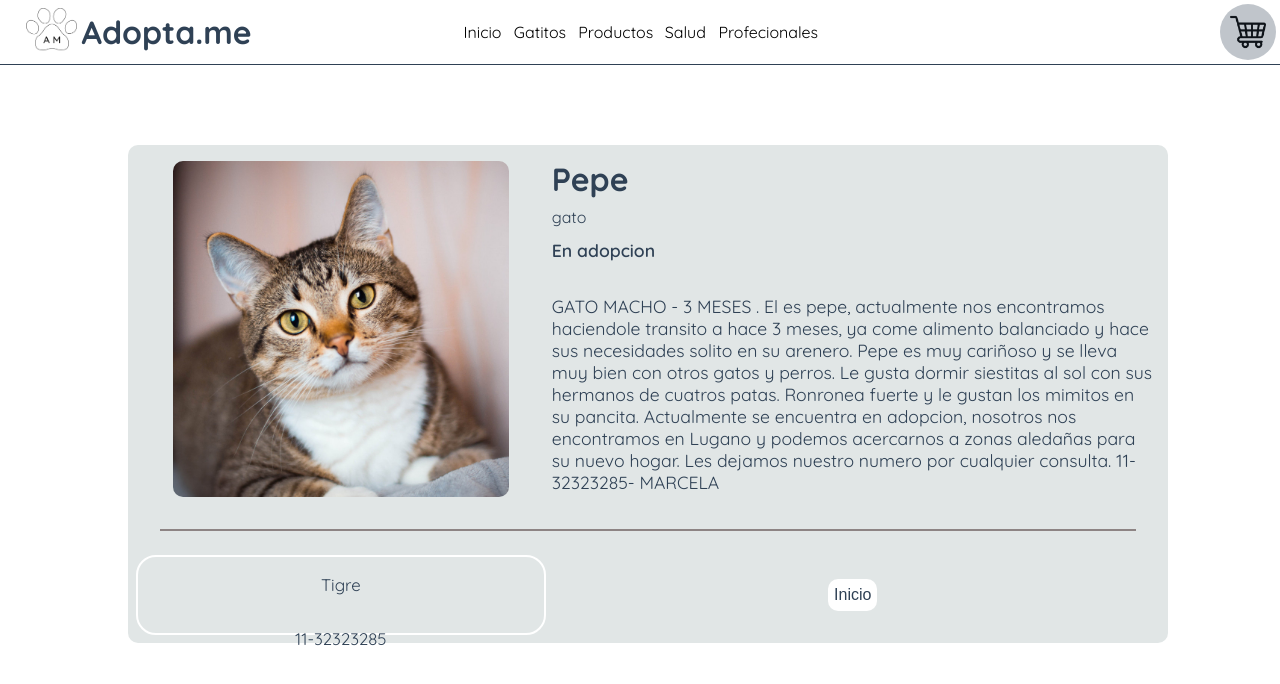
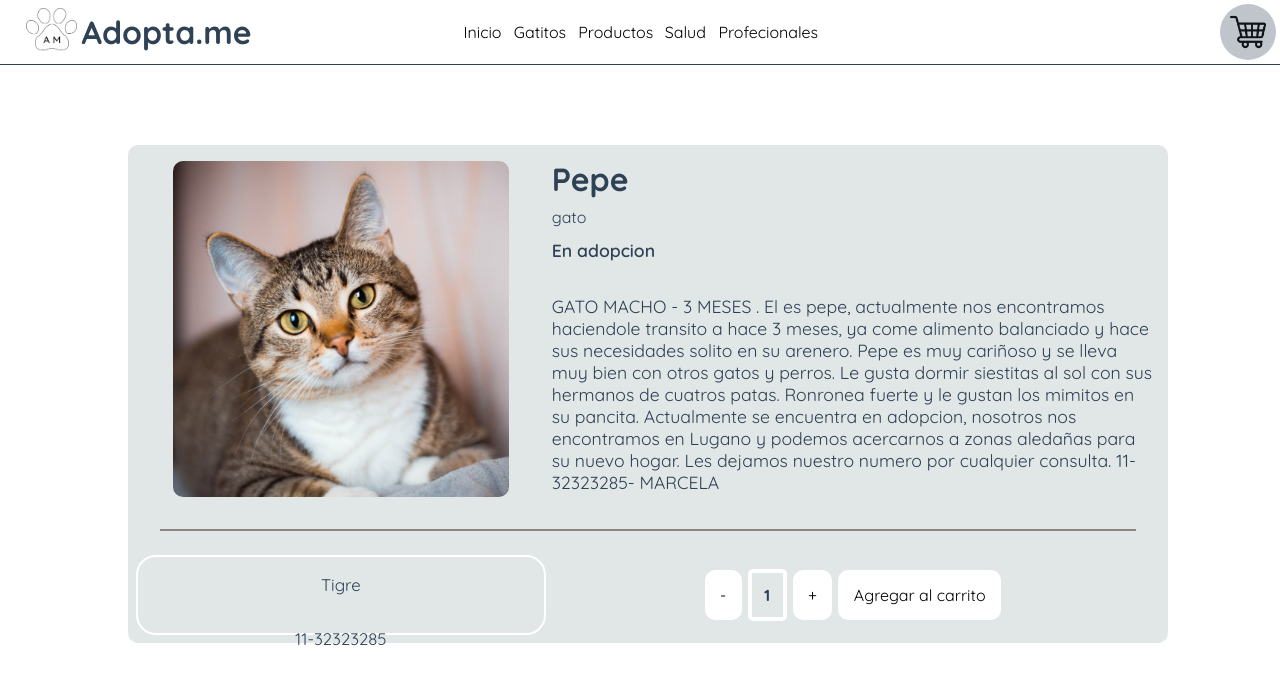
Before and after one commit to pablonobile99/proyecto-nobile, a React (Vite) app: page /item/1 in a window 1280 px wide. Shown: the top 684 px of the page. Built offline with nearby package versions, Linux system fonts and the light colour scheme.

Commit message:
contador + carrito

```diff
--- a/src/asyncmock.js
+++ b/src/asyncmock.js
@@ -1,22 +1,22 @@
 const productos = [
-    { id: 1, nombre: "Pepe", precio: "En adopcion", img: "../public/Images/g1.jpg", idCat: "gato", zona: "Tigre", tel: "11-32323285", detail: "GATO MACHO - 3 MESES . El es pepe, actualmente nos encontramos haciendole transito a hace 3 meses, ya come alimento balanciado y hace sus necesidades solito en su arenero. Pepe es muy cariñoso y se lleva muy bien con otros gatos y perros. Le gusta dormir siestitas al sol con sus hermanos de cuatros patas. Ronronea fuerte y le gustan los mimitos en su pancita. Actualmente se encuentra en adopcion, nosotros nos encontramos en Lugano y podemos acercarnos a zonas aledañas para su nuevo hogar. Les dejamos nuestro numero por cualquier consulta. 11-32323285- MARCELA" },
-    { id: 2, nombre: "Mishi", precio: "En adopcion", img: "../public/Images/g2.jpg", idCat: "gato", zona: "Tigre", tel: "11-32323285", detail: "asd \n asd" },
-    { id: 3, nombre: "Saga", precio: "En adopcion", img: "../public/Images/g3.jpg", idCat: "gato", zona: "Tigre", tel: "11-32323285", detail: "Hola soy un gato bonito" },
-    { id: 4, nombre: "Poncho", precio: "En adopcion", img: "../public/Images/g4.jpg", idCat: "gato", zona: "Tigre", tel: "11-32323285", detail: "Hola soy un gato bonito" },
-    { id: 5, nombre: "Hipo", precio: "En adopcion", img: "../public/Images/g5.jpg", idCat: "gato", zona: "Tigre", tel: "11-32323285", detail: "Hola soy un gato bonito" },
-    { id: 6, nombre: "Spike", precio: "En adopcion", img: "../public/Images/g6.jpg", idCat: "gato", zona: "Tigre", tel: "11-32323285", detail: "Hola soy un gato bonito" },
-    { id: 7, nombre: "Transportadora para gatos", precio: "15.000$", img: "../public/Images/transp.jpg", zona: "Tigre", tel: "11-32323285", idCat: "productos", detail: "transportadora myuy bonita" },
-    { id: 8, nombre: "Rascador", precio: "9.900$", img: "../public/Images/rasca.png", idCat: "productos", zona: "Tigre", tel: "11-32323285", detail: "rascador bonito para tu gato" },
-    { id: 9, nombre: "Juguete de ratón", precio: "5.400$", img: "../public/Images/raton.jpg", idCat: "productos", zona: "Tigre", tel: "11-32323285", detail: "jugete bonito" },
-    { id: 10, nombre: "Arnes para gato", precio: "8.000$", img: "../public/Images/arnes.png", idCat: "productos", zona: "Tigre", tel: "11-32323285", detail: "arnes para gatos bonitos" },
-    { id: 11, nombre: "Pipeta para gatos", precio: "5.000$", img: "../public/Images/pipeta.jpg", idCat: "salud", zona: "Tigre", tel: "11-32323285", detail: "pipeta para gatos bonitos" },
-    { id: 12, nombre: "Comida balanceada xKg", precio: "3.750$", img: "../public/Images/comida.jpg", idCat: "salud", zona: "Tigre", tel: "11-32323285", detail: "comida para gatos bonitos" },
-    { id: 13, nombre: "Comida gatos bebe x Kg", precio: "4.600$", img: "../public/Images/bebe.jpg", idCat: "salud", zona: "Tigre", tel: "11-32323285", detail: "comida para gatos bebes bonitos" },
-    { id: 14, nombre: "Piedras de arenero Bolsa 2Kg", precio: "7.000$", img: "../public/Images/piedras.png", zona: "Tigre", tel: "11-32323285", idCat: "salud", detail: "piedras para gatos bonitos" },
-    { id: 15, nombre: "Veterinario El Salvador", precio: "-", img: "../public/Images/v1.jpg", idCat: "profecionales", zona: "Tigre", tel: "11-32323285", detail: "veterinaria bonita a la calle" },
-    { id: 16, nombre: "Particular PetPet", precio: "-", img: "../public/Images/v2.jpg", idCat: "profecionales", zona: "Tigre", tel: "11-32323285", detail: "veterinaria bonita a la calle" },
-    { id: 17, nombre: "Veterinario particular", precio: "-", img: "../public/Images/v3.jpg", idCat: "profecionales", zona: "Tigre", tel: "11-32323285", detail: "veterinaria bonita a la calle" },
-    { id: 18, nombre: "Veterinaria Mascotitas", precio: "-", img: "../public/Images/v4.jpg", idCat: "profecionales", zona: "Tigre", tel: "11-32323285", detail: "veterinaria bonita a la calle" }
+    { id: 1, nombre: "Pepe", stock: 10, precio: "En adopcion", img: "../public/Images/g1.jpg", idCat: "gato", zona: "Tigre", tel: "11-32323285", detail: "GATO MACHO - 3 MESES . El es pepe, actualmente nos encontramos haciendole transito a hace 3 meses, ya come alimento balanciado y hace sus necesidades solito en su arenero. Pepe es muy cariñoso y se lleva muy bien con otros gatos y perros. Le gusta dormir siestitas al sol con sus hermanos de cuatros patas. Ronronea fuerte y le gustan los mimitos en su pancita. Actualmente se encuentra en adopcion, nosotros nos encontramos en Lugano y podemos acercarnos a zonas aledañas para su nuevo hogar. Les dejamos nuestro numero por cualquier consulta. 11-32323285- MARCELA" },
+    { id: 2, nombre: "Mishi", stock: 1, precio: "En adopcion", img: "../public/Images/g2.jpg", idCat: "gato", zona: "Tigre", tel: "11-32323285", detail: "asd \n asd" },
+    { id: 3, nombre: "Saga", stock: 1, precio: "En adopcion", img: "../public/Images/g3.jpg", idCat: "gato", zona: "Tigre", tel: "11-32323285", detail: "Hola soy un gato bonito" },
+    { id: 4, nombre: "Poncho", stock: 1, precio: "En adopcion", img: "../public/Images/g4.jpg", idCat: "gato", zona: "Tigre", tel: "11-32323285", detail: "Hola soy un gato bonito" },
+    { id: 5, nombre: "Hipo", stock: 1, precio: "En adopcion", img: "../public/Images/g5.jpg", idCat: "gato", zona: "Tigre", tel: "11-32323285", detail: "Hola soy un gato bonito" },
+    { id: 6, nombre: "Spike", stock: 1, precio: "En adopcion", img: "../public/Images/g6.jpg", idCat: "gato", zona: "Tigre", tel: "11-32323285", detail: "Hola soy un gato bonito" },
+    { id: 7, nombre: "Transportadora para gatos", stock: 1, precio: "15.000$", img: "../public/Images/transp.jpg", zona: "Tigre", tel: "11-32323285", idCat: "productos", detail: "transportadora myuy bonita" },
+    { id: 8, nombre: "Rascador", stock: 1, precio: "9.900$", img: "../public/Images/rasca.png", idCat: "productos", zona: "Tigre", tel: "11-32323285", detail: "rascador bonito para tu gato" },
+    { id: 9, nombre: "Juguete de ratón", stock: 1, precio: "5.400$", img: "../public/Images/raton.jpg", idCat: "productos", zona: "Tigre", tel: "11-32323285", detail: "jugete bonito" },
+    { id: 10, nombre: "Arnes para gato", stock: 1, precio: "8.000$", img: "../public/Images/arnes.png", idCat: "productos", zona: "Tigre", tel: "11-32323285", detail: "arnes para gatos bonitos" },
+    { id: 11, nombre: "Pipeta para gatos", stock: 1, precio: "5.000$", img: "../public/Images/pipeta.jpg", idCat: "salud", zona: "Tigre", tel: "11-32323285", detail: "pipeta para gatos bonitos" },
+    { id: 12, nombre: "Comida balanceada xKg", stock: 1, precio: "3.750$", img: "../public/Images/comida.jpg", idCat: "salud", zona: "Tigre", tel: "11-32323285", detail: "comida para gatos bonitos" },
+    { id: 13, nombre: "Comida gatos bebe x Kg", stock: 1, precio: "4.600$", img: "../public/Images/bebe.jpg", idCat: "salud", zona: "Tigre", tel: "11-32323285", detail: "comida para gatos bebes bonitos" },
+    { id: 14, nombre: "Piedras de arenero Bolsa 2Kg", stock: 1, precio: "7.000$", img: "../public/Images/piedras.png", zona: "Tigre", tel: "11-32323285", idCat: "salud", detail: "piedras para gatos bonitos" },
+    { id: 15, nombre: "Veterinario El Salvador", stock: 1, precio: "-", img: "../public/Images/v1.jpg", idCat: "profecionales", zona: "Tigre", tel: "11-32323285", detail: "veterinaria bonita a la calle" },
+    { id: 16, nombre: "Particular PetPet", stock: 1, precio: "-", img: "../public/Images/v2.jpg", idCat: "profecionales", zona: "Tigre", tel: "11-32323285", detail: "veterinaria bonita a la calle" },
+    { id: 17, nombre: "Veterinario particular", stock: 1, precio: "-", img: "../public/Images/v3.jpg", idCat: "profecionales", zona: "Tigre", tel: "11-32323285", detail: "veterinaria bonita a la calle" },
+    { id: 18, nombre: "Veterinaria Mascotitas", stock: 1, precio: "-", img: "../public/Images/v4.jpg", idCat: "profecionales", zona: "Tigre", tel: "11-32323285", detail: "veterinaria bonita a la calle" }
 
 
 ]
--- /dev/null
+++ b/src/componentes/Contador/Contador.css
@@ -0,0 +1,39 @@
+.boton-carrito-contador{
+    display: inline;
+    margin: 1%;
+    font-size: medium;
+    display: flex;
+    align-items: center;
+    justify-content: center;
+    background-color: var(--BotonMenuColor);
+    border: 0;
+    border-radius: 10px;
+    font-family: "Quicksand", serif;
+    padding: 5%;
+}
+
+.boton-carrito-contador:hover{
+    background-color: var(--BotonMenuColorHobber);
+    transition: all 50ms ease-out;
+}
+
+.box-contador{
+    display: flex;
+    justify-content: center;
+    align-items: center;
+    width: 50%;
+
+}
+
+.carrito-contador{
+    display: inline;
+    margin: 1%;
+    font-size: medium;
+    display: flex;
+    align-items: center;
+    justify-content: center;
+    border: 4px solid var(--BotonMenuColor);
+    border-radius: 5px;
+    font-family: "Quicksand", serif;
+    padding: 4%;
+}
--- /dev/null
+++ b/src/componentes/Contador/Contador.jsx
@@ -0,0 +1,30 @@
+import React, { useState } from 'react'
+import "./Contador.css"
+
+const Contador = ({inicial, stock, funcionAgregar}) => {
+
+    const [contador, setContador] = useState(inicial);
+
+    const sumarContador = () => {
+        if(contador < stock){
+            setContador(contador + 1)
+        }
+    }
+
+    const restarContador = () => {
+        if(contador > inicial){
+            setContador(contador - 1)
+        }
+    }
+
+  return (
+    <div className='box-contador'>
+        <button onClick={restarContador} className='boton-carrito-contador'> - </button>
+        <strong className='carrito-contador'> {contador} </strong>
+        <button onClick={sumarContador} className='boton-carrito-contador'> + </button>
+        <button onClick={()=>funcionAgregar(contador)} className='boton-carrito-contador'>Agregar al carrito</button>
+    </div>
+  )
+}
+
+export default Contador
--- a/src/componentes/Item/Item.jsx
+++ b/src/componentes/Item/Item.jsx
@@ -2,7 +2,7 @@ import React from 'react'
 import './Item.css'
 import { Link } from 'react-router-dom'
 
-const Item = ({id, nombre, precio, img, idCat, zona, tel, detail}) => {
+const Item = ({id, nombre, stock, precio, img, idCat, zona, tel, detail}) => {
 
   return (
 
--- a/src/componentes/ItemDetail/ItemDetail.css
+++ b/src/componentes/ItemDetail/ItemDetail.css
@@ -47,9 +47,10 @@
 .conteiner-button{
     grid-area: back;
     width: 100%;
-    margin: 3vh 0%;
+    margin: 0vh 0%;
     display: flex;
     justify-content: center;
+    align-items: center;
 
 }
 
@@ -109,3 +110,23 @@ h4{
     margin: 0;
     padding: 1%;
 }
+
+.boton-carrito{
+    display: inline;
+    margin: 1%;
+    font-size: medium;
+    display: flex;
+    align-items: center;
+    justify-content: center;
+    background-color: var(--BotonMenuColor);
+    border: 0;
+    border-radius: 10px;
+    font-family: "Quicksand", serif;
+    padding: 2%;
+    height: auto;
+}
+
+.boton-carrito:hover{
+    background-color: var(--BotonMenuColorHobber);
+    transition: all 50ms ease-out;
+}
--- a/src/componentes/ItemDetail/ItemDetail.jsx
+++ b/src/componentes/ItemDetail/ItemDetail.jsx
@@ -5,9 +5,11 @@ import { useParams } from 'react-router-dom'
 import { Link } from 'react-router-dom'
 
 import './ItemDetail.css'
+import Contador from '../Contador/Contador'
 
 
 const ItemDetail = () => {
+
 
     const [producto, setProducto] = useState([])
 
@@ -24,7 +26,12 @@ const ItemDetail = () => {
 
     }, [idProducto])
 
-    console.log(producto)
+    const [agregarCantidad, setAgregarCantidad] = useState (0);
+
+    const manejadorCantidad = (cantidad) =>{
+      setAgregarCantidad(cantidad);
+      console.log("Productos agregados: " + cantidad + " de item " + producto.id);
+    }
 
 
   return (
@@ -43,9 +50,9 @@ const ItemDetail = () => {
         </div>
 
         <div className='conteiner-button'>
-          <button className='item-detail-button'>
-            <Link to={`/`} className='link' >Inicio</Link>
-          </button>
+          {
+            agregarCantidad > 0 ? (<Link to={`/carrito`} className='link boton-carrito'>Ir al carrito</Link>) : (<Contador inicial={1} stock={producto.stock} funcionAgregar={manejadorCantidad}/>)
+          }
         </div>
 
     </div>
```
